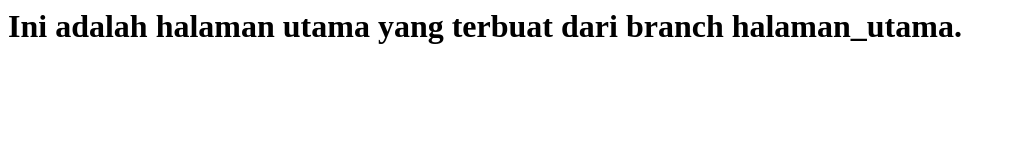
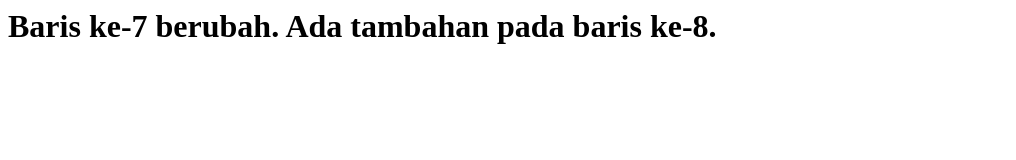
Before and after one commit to isonnymichael/MyProject, a plain HTML site: page index.html in a window 1280 px wide. Shown: the whole page, without its empty margins (0-1016 px from the left). Drawn offline with Linux system fonts and the light colour scheme.

Commit message:
melakukan perubahan pada index.html

```diff
--- a/index.html
+++ b/index.html
@@ -4,7 +4,8 @@
     </head>
     <body>
         <h1>
-            Ini adalah halaman utama yang terbuat dari branch halaman_utama.
+            Baris ke-7 berubah.
+            Ada tambahan pada baris ke-8.
         </h1>
     </body>
 </html>
```
